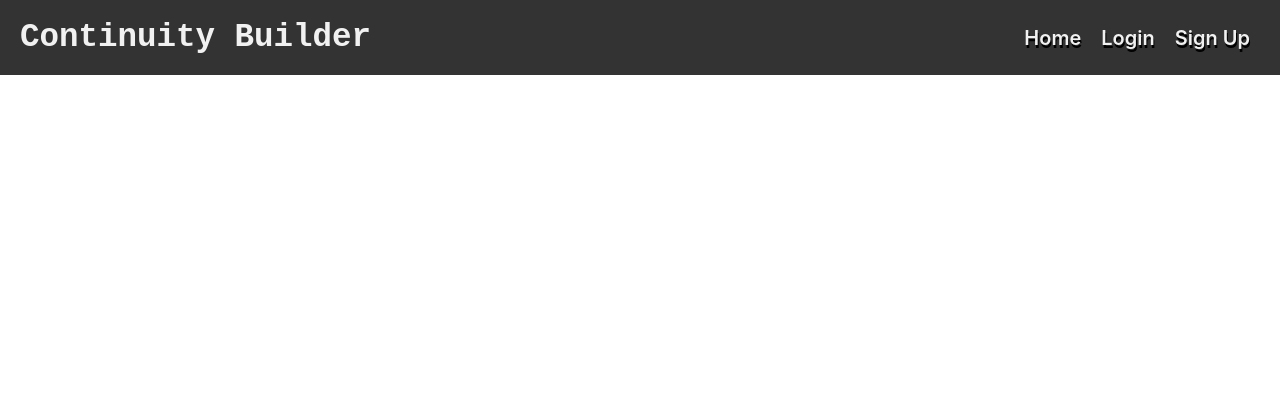
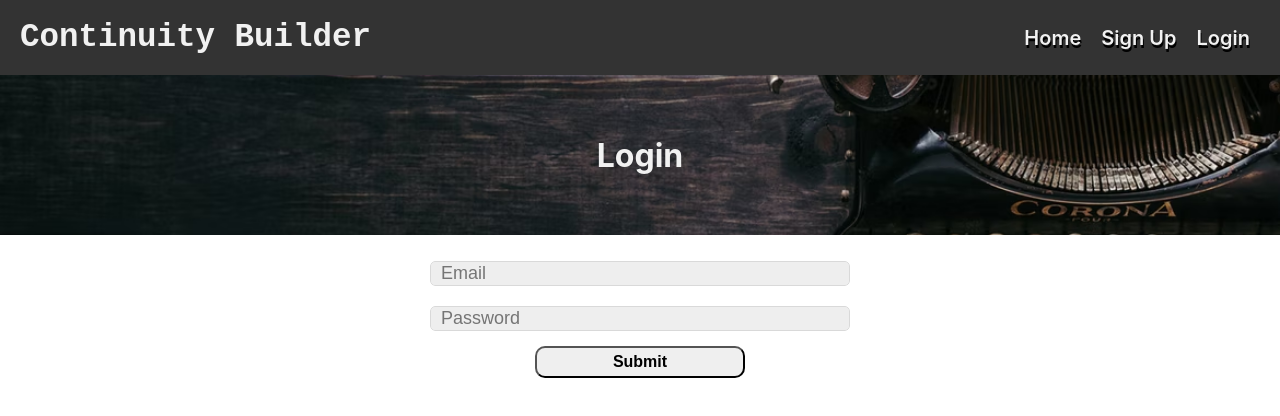
Before and after one commit to jmitsou/cont-builder-React-, a React (Create React App) app: page /login in a window 1280 px wide. Shown: the top 416 px of the page. Built offline with nearby package versions, Linux system fonts and the light colour scheme.

Commit message:
connected to backend routes

```diff
--- a/package.json
+++ b/package.json
@@ -3,9 +3,14 @@
   "version": "0.1.0",
   "private": true,
   "dependencies": {
+    "@emotion/react": "^11.9.0",
+    "@emotion/styled": "^11.8.1",
     "@fortawesome/fontawesome-svg-core": "^1.3.0",
     "@fortawesome/free-solid-svg-icons": "^6.0.0",
     "@fortawesome/react-fontawesome": "^0.1.17",
+    "@mui/icons-material": "^5.6.1",
+    "@mui/material": "^5.6.1",
+    "@mui/styled-engine-sc": "^5.6.1",
     "@testing-library/jest-dom": "^5.16.2",
     "@testing-library/react": "^12.1.3",
     "@testing-library/user-event": "^13.5.0",
@@ -15,6 +20,7 @@
     "react-dom": "^17.0.2",
     "react-router-dom": "^6.2.2",
     "react-scripts": "5.0.0",
+    "styled-components": "^5.3.5",
     "web-vitals": "^2.1.4"
   },
   "scripts": {
--- a/src/App.js
+++ b/src/App.js
@@ -1,15 +1,14 @@
 import './App.css';
 import {BrowserRouter} from 'react-router-dom'
 import AppRouter from './components/Routers/AppRouter';
+import {AuthProvider} from './components/Providers/AuthProvider';
 
 function App() {
   return (
     <BrowserRouter>
-    {}
-    {}
-    {}
-    {}
-    <AppRouter/>
+      <AuthProvider>
+        <AppRouter/>
+      </AuthProvider>
     </BrowserRouter>
   );
 }
--- a/src/components/Auth/Login.js
+++ b/src/components/Auth/Login.js
@@ -1,14 +1,71 @@
-import React from 'react';
+import React, { useState, useContext } from 'react';
 import LoginForm from './LoginForm';
 import Container from '../common/Container';
+import Splash from '../common/Splash';
+import RegSplash from '../../Assets/RegSplash.avif';
+import axios from 'axios';
+import { apiHostUrl } from '../../config';
+import { AuthContext } from '../Providers/AuthProvider';
+import { useNavigate } from 'react-router-dom';
 
 const Login = (props) => {
+    const [newSignIn, setNewSignIn] = useState({
+        email:'',
+        password: ''
+    })
+
+    const navigate = useNavigate();
+
+    const [auth, setAuth] = useContext(AuthContext)
+
+    const updateForm = (field,value) => {
+        setNewSignIn({
+            ...newSignIn,
+            [field]: value
+        })
+    }
+
+    const onSubmit = () => {
+
+        const data = newSignIn;
+        data.email = `${data.email}`;
+        data.password = `${data.password}`;
+        data.username = data.email;
+        checkUser(data);
+
+    };
+
+    const checkUser = async (data) => {
+        try {
+            const res = await axios.post(`${ apiHostUrl }/api/auth/signin`, data);
+            setAuth({
+                token: res.data.token,
+                profile: res.data
+            })
+            navigate('/')
+        } catch (error) {
+            console.error(error.message);
+        }
+
+
+    }
+
     return (
         <Container>
-            <h1>Login</h1>
-            <LoginForm/>
-        </Container>
+        <Splash image={RegSplash} style={{
+            height: '20vh',
+            color: '#f1f1f1',
 
+        }}>
+                <h1>Login</h1>
+        </Splash>
+
+        <LoginForm
+            userCred={newSignIn}
+            onChange={updateForm}
+            onSubmit={onSubmit}
+        />
+    </Container>
     )
 }
 
--- a/src/components/Auth/LoginForm.js
+++ b/src/components/Auth/LoginForm.js
@@ -1,8 +1,44 @@
 import React from 'react';
+import Container from '../common/Container';
+import Form from '../common/Form';
+import Input from '../common/Input';
+import Button from '../common/Button';
+import InlineInputContainer from '../common/InlineInputContainer';
 
-const LoginForm = (props) => {
+const LoginForm = ({onSubmit, onChange, userCred }) => {
+
+    const handleChange = (e) => {
+        onChange(e.target.id, e.target.value);
+    }
+
     return (
-        <h1>LoginForm</h1>
+        <Container>
+            <Form onSubmit={onSubmit} style={{marginTop: '1em'}}>
+                <InlineInputContainer>
+                    <Input
+                        name="email"
+                        id="email"
+                        value={userCred.email}
+                        placeholder={"Email"}
+                        onChange={handleChange}
+                        type="email"
+                        required
+                    />
+                </InlineInputContainer>
+                <InlineInputContainer>
+                  <Input
+                    name="password"
+                    id="password"
+                    value={userCred.password}
+                    placeholder={"Password"}
+                    onChange={handleChange}
+                    type="password" //setting type to password will "mask the password "
+                    required
+                  />
+            </InlineInputContainer>
+                <Button>Submit</Button>
+            </Form>
+        </Container>
     )
 }
 
--- a/src/components/Auth/Register.js
+++ b/src/components/Auth/Register.js
@@ -4,17 +4,21 @@ import Container from '../common/Container';
 import Splash from '../common/Splash';
 import RegSplash from '../../Assets/RegSplash.avif';
 import axios from 'axios';
+import { useNavigate } from 'react-router-dom'
 import { apiHostUrl } from '../../config';
 
 const Register = (props) => {
     const [newUser,setNewUser] = useState({
         email: '',
         password: '',
-        fName: '',
-        lName: '',
-        isMember: false
+        fName: "",
+        lName: ""
     })
 
+    //
+    const navigate = useNavigate();
+
+    //creates the new user with infor provided
     const updateForm = (field,value) => {
         setNewUser({
             ...newUser,
@@ -23,29 +27,57 @@ const Register = (props) => {
     }
 
     const onSubmit = () => {
-
+        console.log(newUser)
         const data = newUser;
-        data.name = `${data.fName} ${data.lName}`
+        data.name = `${data.fName} ${data.lName}`;
+        data.username = data.email;
 
         createUser(data);
+        alert("Owner is Ready")
 
     };
 
+    //async tell the code to finish running the code and wait for this to finish
     const createUser = async (data) => {
         try {
-            const res = await axios.post(); // add `${apiHostURL}/route for signup, data`
-        } catch (error) {
-            console.error(error.message);
+            const res = await axios.post(`${ apiHostUrl }/api/auth/signup`, data);// add `${apiHostURL}/route for signup, data`
+            console.log(res.data);
+            login(data); //runs login method
+        } catch (err) {
+            console.error(err.response.data);
         }
 
 
     }
 
-    const login = (data) => {
-
+    const login = async (data) => {
+        try {
+            const res = await axios.post(`${ apiHostUrl }/api/auth/signin`, data);
+            console.log(res.data.token);
+            createCustomer(data, res.data.token);
+        } catch (err) {
+            console.error(err.response.data);
+        }
     }
 
-    const createCustomer = (data) => {
+    const createCustomer = async (data,token) => {
+        try {
+            const res = await axios.post(
+                `${ apiHostUrl }/api/owner`,
+                 data,
+                 {
+                     headers: {
+                         Authorization: `Bearer ${token}`
+                     }
+                }
+            );
+            console.log(res.data)
+            navigate('/login');
+            console.log("moved")
+
+        } catch (err) {
+            console.error(err.response.data);
+        }
 
     }
 
@@ -56,7 +88,7 @@ const Register = (props) => {
                 color: '#f1f1f1',
 
             }}>
-                    <h1>Register</h1>
+                    <h1>Register an Owner</h1>
             </Splash>
 
             <NewUserForm
--- a/src/components/Home/Home.js
+++ b/src/components/Home/Home.js
@@ -1,10 +1,17 @@
-import React from 'react';
+import React, {useContext} from 'react';
 import Container from '../common/Container'
 import Splash from '../common/Splash';
 import splashImg from '../../Assets/splash1.avif';
 import FaButton from '../faCommon/FaButton';
+import { styled } from '@mui/material/styles';
+import Box from '@mui/material/Box';
+import Paper from '@mui/material/Paper';
+import Grid from '@mui/material/Grid';
+import { AuthContext } from '../Providers/AuthProvider';
 
 const Home = () => {
+    const auth = useContext(AuthContext);
+    console.log(auth)
     return(
         <Container>
             <Splash image={splashImg} style={{color: "black"}}>
@@ -16,17 +23,24 @@ const Home = () => {
                 <h1>Make A Selection</h1>
             </div>
             <div>
-                <FaButton>View Journal Entries</FaButton>
+
             </div>
             <div>
-                <FaButton>Create an Event</FaButton>
-                <FaButton>Create an Actor</FaButton>
-                <FaButton>Create an Location</FaButton>
+                <Grid container spacing={2}>
+                    <Grid item xs={6} md={8}>
+                     <button>Create an Actor</button>
+                     <button>Create an Event</button>
+                     <button>Create an Location</button>
+                    </Grid>
+                    <Grid item xs={6} md={8}>
+                    <button>Create an Event</button>
+                    </Grid>
+                    <Grid item xs={6} md={8}>
+                    <button>Create an Location</button>
+                    </Grid>
+                </Grid>
+
             </div>
-
-
-
-
 
         </Container>
     )
--- /dev/null
+++ b/src/components/Journal/EventJournal.js
@@ -0,0 +1,30 @@
+import React from 'react';
+import Container from '../common/Container';
+import Splash from '../common/Splash';
+import JSplash from '../../Assets/jsplash.avif';
+import FaButton from '../faCommon/FaButton';
+
+
+const EventJournal = (props) => {
+	return (
+		<Container>
+			<Splash image={JSplash} style={{
+				height: '60vh',
+				color: '#black',
+			}}>
+				<h1 style={{
+					textShadow: '1px 2px #f1f1f1'
+
+				}}>Event Journal
+				</h1>
+
+			</Splash>
+			<FaButton>View Journal Entries</FaButton>
+			<FaButton>Create a Chapter</FaButton>
+			<FaButton>View Chapters</FaButton>
+		</Container>
+
+	)
+}
+
+export default EventJournal;
--- a/src/components/NavBar/NavBar.js
+++ b/src/components/NavBar/NavBar.js
@@ -1,7 +1,10 @@
-import React, { Fragment } from "react";
+import React, { Fragment, useContext } from "react";
+import { AuthContext } from '../Providers/AuthProvider';
 import NavButton from "./NavButton";
 
 const NavBar = (prop) => {
+    const [auth] = useContext(AuthContext)
+
     return(
         <Fragment>
             <div style={{
@@ -31,8 +34,21 @@ const NavBar = (prop) => {
                     alignItems: 'center',
                 }}>
                    <NavButton to="/" label='Home'/>
-                   <NavButton to="/login" label='Login'/>
-                   <NavButton to="/signup" label='Sign Up'/>
+
+                   {auth.token ?
+                    //has token
+                    <Fragment>
+                        <NavButton to="/eventjournal" label='My Journals'/>
+                   </Fragment>
+                    :
+                    //no token
+                   <Fragment>
+                        <NavButton to="/signup" label='Sign Up'/>
+                        <NavButton to="/login" label='Login'/>
+                   </Fragment>
+                }
+
+
                 </div>
 
             </div>
--- a/src/components/Routers/AppRouter.js
+++ b/src/components/Routers/AppRouter.js
@@ -3,6 +3,8 @@ import {Route, Routes} from 'react-router-dom';
 import Register from '../Auth/Register';
 import Home from '../Home/Home'
 import NavBar from '../NavBar/NavBar';
+import Login from '../Auth/Login';
+import EventJournal from '../Journal/EventJournal';
 
 const AppRouter = () => {
 
@@ -13,6 +15,8 @@ const AppRouter = () => {
       <Routes>
           <Route path="/" element={<Home />} />
           <Route path="/signup" element={<Register />} />
+          <Route path="/login" element={<Login />}/>
+          <Route path="/eventjournal" element={<EventJournal />}/>
       </Routes>
     </div>
   )
```
Also changed, not shown: src/components/Auth/NewUserForm.js (+19 -19 lines), src/components/common/BasicGrid.js (added, +34 -0 lines), src/components/common/Button.js (+0 -7 lines), src/Assets/jsplash.avif (added), 1 other file (tests, documents, lock files or other folders).
